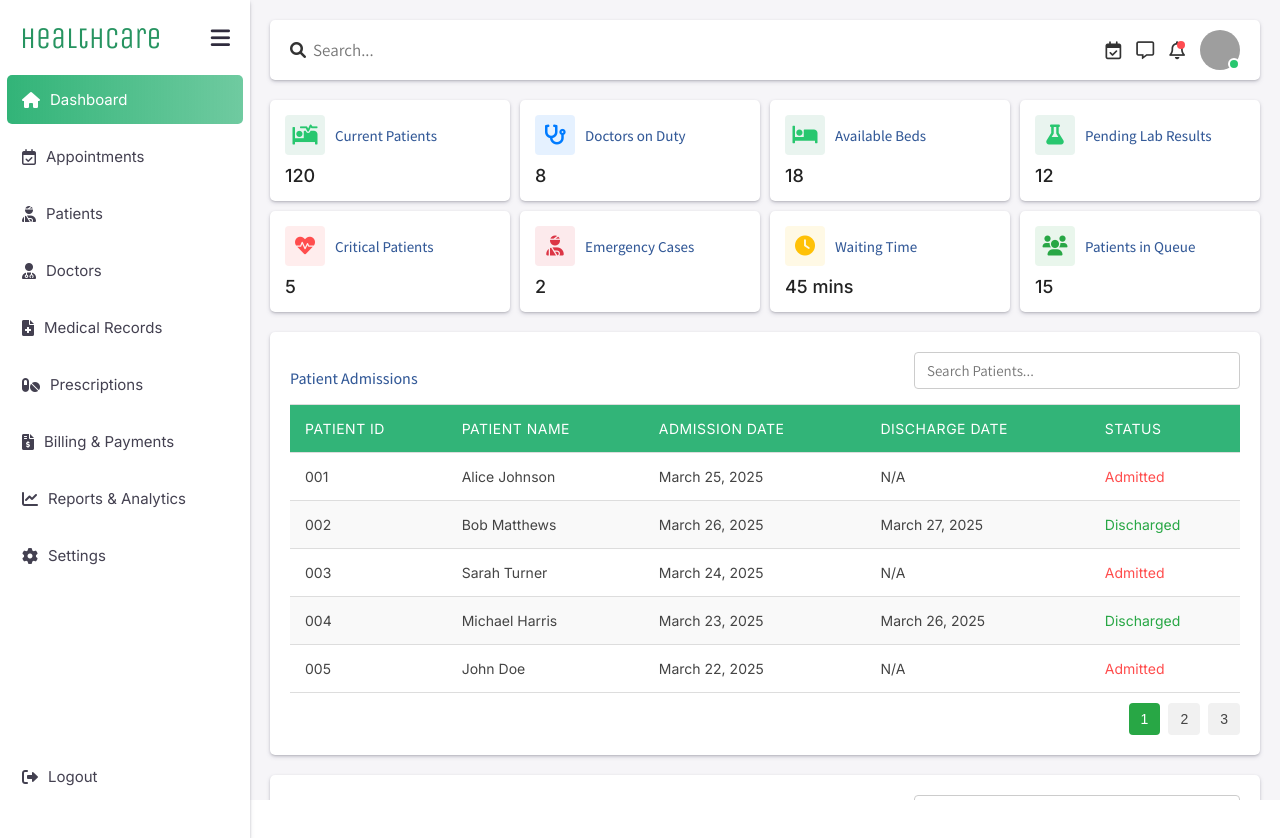
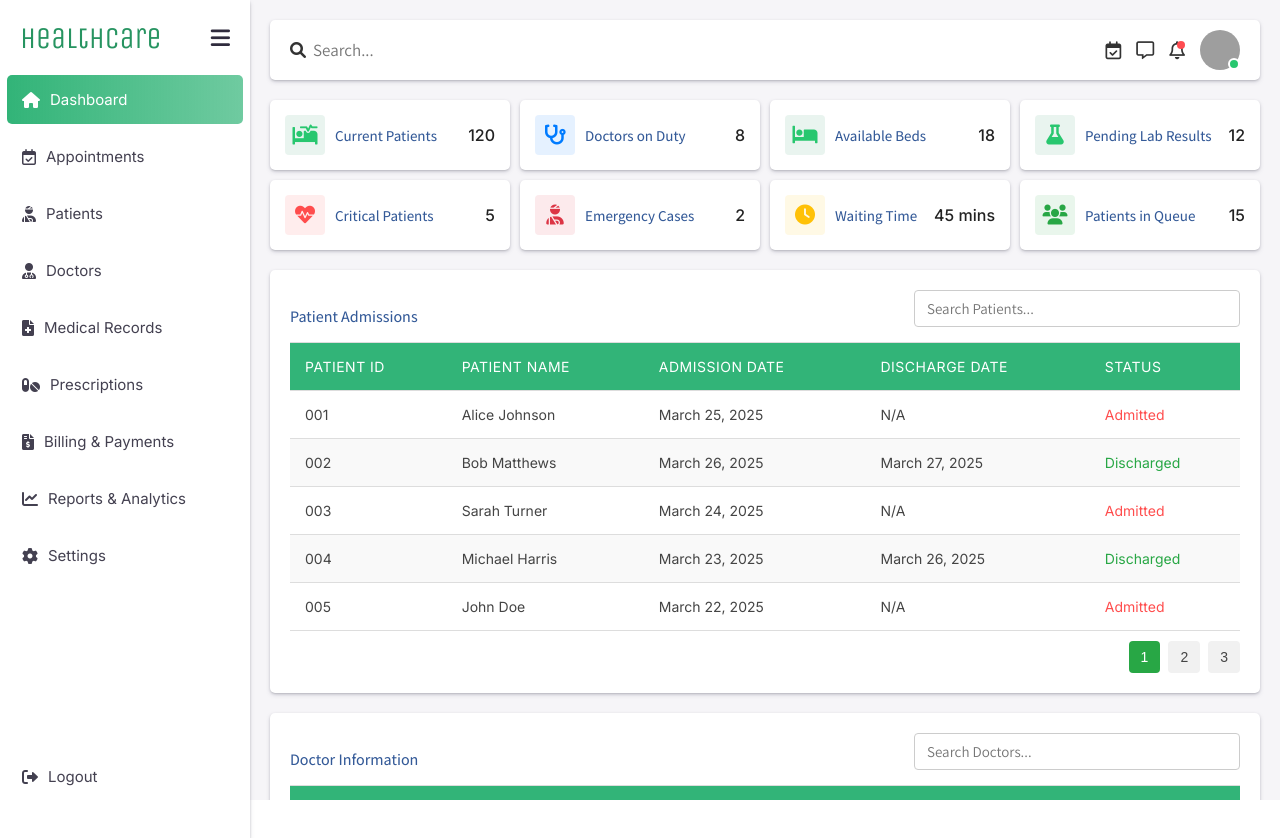
Before and after one commit to joseph-johnson27001/healthcare-dashboard, a Vue app: page / in a window 1280 px wide. Built offline with nearby package versions, Linux system fonts and the light colour scheme; grey boxes are pictures that could not be loaded.

Commit message:
KPI card layout update

```diff
--- a/src/components/UI/KPICard.vue
+++ b/src/components/UI/KPICard.vue
@@ -42,13 +42,14 @@ export default {
 
 <style scoped>
 .card {
+  align-items: center;
   background: white;
   padding: 15px;
   border-radius: 5px;
   box-shadow: rgba(50, 50, 93, 0.25) 0px 2px 5px -1px,
     rgba(0, 0, 0, 0.3) 0px 1px 3px -1px;
   display: flex;
-  flex-direction: column;
+  flex-direction: row;
   justify-content: space-between;
   cursor: pointer;
   transition: background-color 0.1s linear;
@@ -62,7 +63,6 @@ export default {
   font-family: "Assistant", sans-serif;
   display: flex;
   align-items: center;
-  margin-bottom: 10px;
   font-size: 15px;
   font-weight: 500;
   color: #345a98;
@@ -83,7 +83,7 @@ export default {
 }
 
 .value {
-  font-size: 18px;
+  font-size: 16px;
   font-weight: 500;
   color: #222;
 }
```
